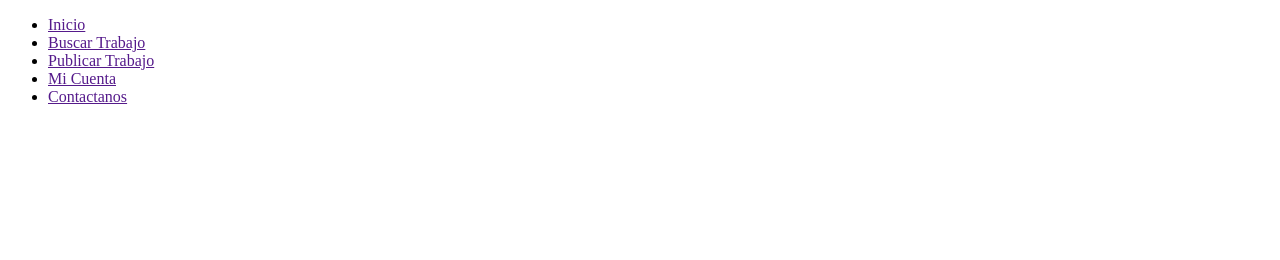
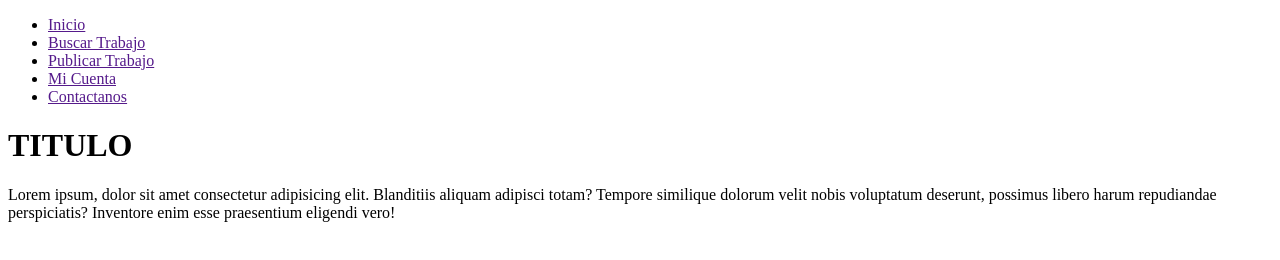
Before and after one commit to rodrigosanchez22/trabajaenchile, a plain HTML site: page Index.html in a window 1280 px wide. Drawn offline with Linux system fonts and the light colour scheme.

Commit message:
Modificacion sin importancia e irrelevante en donde solo agrege un lorem

```diff
--- a/Index.html
+++ b/Index.html
@@ -18,7 +18,9 @@
         </nav>
     </header>
     <main>
-
+        <h1>TITULO</h1>
+        <p>Lorem ipsum, dolor sit amet consectetur adipisicing elit. Blanditiis aliquam adipisci totam? Tempore similique dolorum velit nobis voluptatum deserunt, possimus libero harum repudiandae perspiciatis? Inventore enim esse praesentium eligendi vero!
+        </p>
     </main>
     <footer>
 
```
